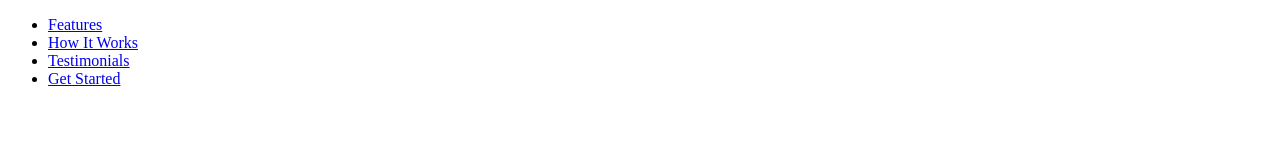
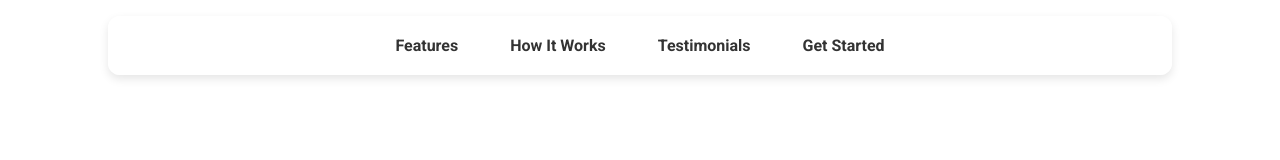
Before and after one commit to BradleyR-BBD/tickit-website, a plain HTML site: page index.html in a window 1280 px wide. Drawn offline with Linux system fonts and the light colour scheme.

Commit message:
Added styling for header

```diff
--- a/styles/style.css
+++ b/styles/style.css
@@ -1,3 +1,55 @@
 * {
+    font-family: Roboto, serif;
+}
 
+body, ul {
+    margin: 0;
+    padding: 0;
+    list-style: none;
 }
+
+a {
+    text-decoration: none;
+    color: inherit;
+}
+
+header {
+    position: fixed;
+    top: 1rem;
+    left: 50%;
+    transform: translateX(-50%);
+    width: 80%;
+    background: rgba(255, 255, 255, 0.9);
+    backdrop-filter: blur(10px);
+    border-radius: 12px;
+    box-shadow: 0 4px 10px rgba(0, 0, 0, 0.1);
+    padding: 20px 20px;
+    z-index: 1000;
+}
+
+nav {
+    display: flex;
+    justify-content: center;
+}
+
+nav ul {
+    display: flex;
+    gap: 20px;
+}
+
+nav li {
+    font-size: 1rem;
+    font-weight: bold;
+}
+
+nav a {
+    color: #333;
+    padding: 10px 16px;
+    transition: color 0.3s ease, background 0.3s ease;
+    border-radius: 6px;
+}
+
+nav a:hover {
+    background: #9e33c2;
+    color: white;
+}
```
